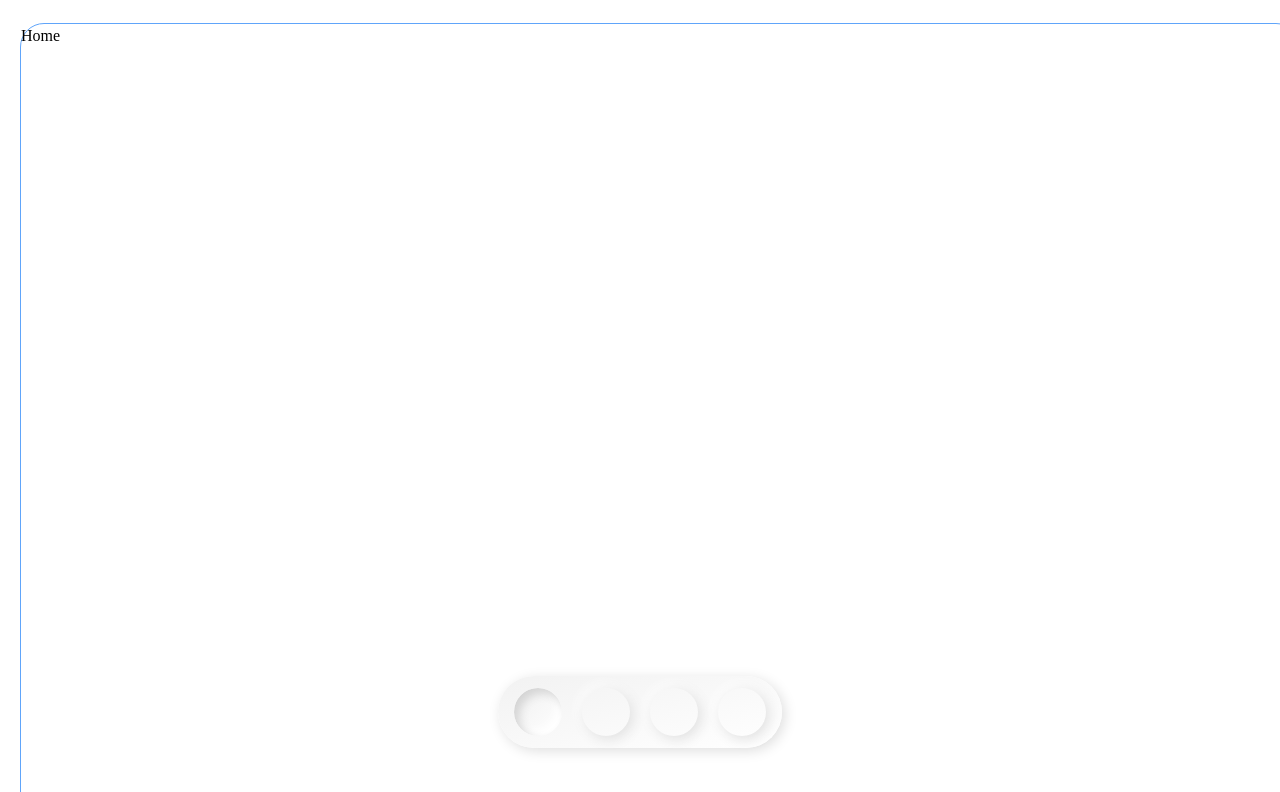
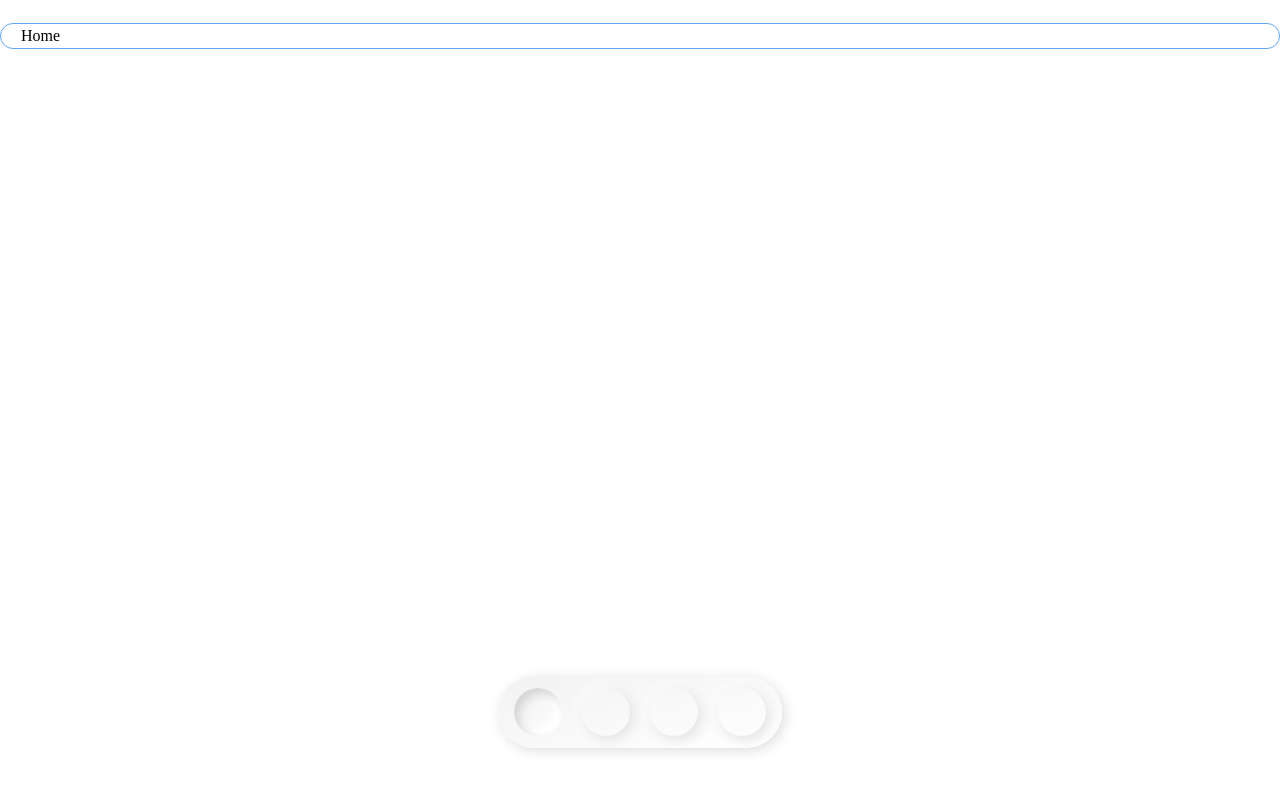
Before and after one commit to techighpark/portfolio_3rd, a React (Create React App) app: page / in a window 1280 px wide. Shown: the top 792 px of the page. Built offline with nearby package versions, Linux system fonts and the light colour scheme; a web font is replaced by a local one.

Commit message:
react router dom v5

```diff
--- a/package.json
+++ b/package.json
@@ -14,6 +14,7 @@
     "eslint-plugin-tailwindcss": "^3.6.0",
     "react": "^18.2.0",
     "react-dom": "^18.2.0",
+    "react-router-dom": "^5.0.0",
     "react-scripts": "5.0.1",
     "react-scroll": "^1.8.7",
     "react-transition-group": "^4.4.5",
@@ -57,7 +58,6 @@
     "prettier": "^2.7.1",
     "prettier-plugin-tailwindcss": "^0.1.13",
     "react-helmet-async": "^1.3.0",
-    "react-router-dom": "^6.3.0",
     "tailwindcss": "^3.1.6"
   }
 }
--- a/src/index.css
+++ b/src/index.css
@@ -10,6 +10,8 @@ html,
 body {
   height: 100%;
   font-family: "SBAggroB";
+  margin: 0;
+  padding: 0;
 }
 #root {
   height: 100%;
--- a/src/pages/Home.tsx
+++ b/src/pages/Home.tsx
@@ -5,9 +5,10 @@ import { forwardRef } from "react";
 const Home = (props: any, ref: any) => {
   return (
     <PageLayout pageTitle="Home">
-      <div ref={el => (ref.current["home"] = el)} className="opacity-0"></div>
-      <div className="mx-5 h-full w-screen rounded-3xl border border-blue-400">
-        Home
+      <div ref={(el) => (ref.current["home"] = el)}>
+        <div className="h-full w-full rounded-3xl border border-blue-400 px-5">
+          Home
+        </div>
       </div>
     </PageLayout>
   );
--- a/src/pages/Loading.tsx
+++ b/src/pages/Loading.tsx
@@ -47,7 +47,7 @@ const Loading = () => {
           fill="none"
           height="376"
           viewBox="0 0 1920 376"
-          width="1920"
+          width="100%"
           xmlns="http://www.w3.org/2000/svg"
         >
           <filter
@@ -97,7 +97,7 @@ const Loading = () => {
           fill="none"
           height="398"
           viewBox="0 0 1558 398"
-          width="1558"
+          width="100%"
           xmlns="http://www.w3.org/2000/svg"
         >
           <filter
```
Also changed, not shown: 1 other file (tests, documents, lock files or other folders).
